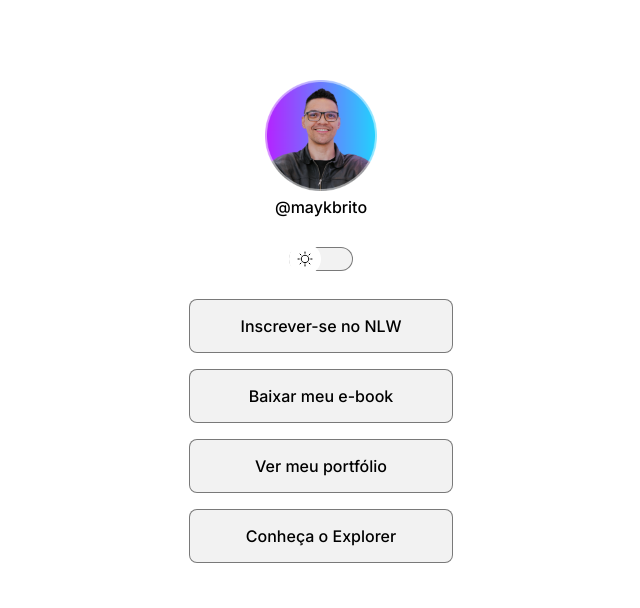
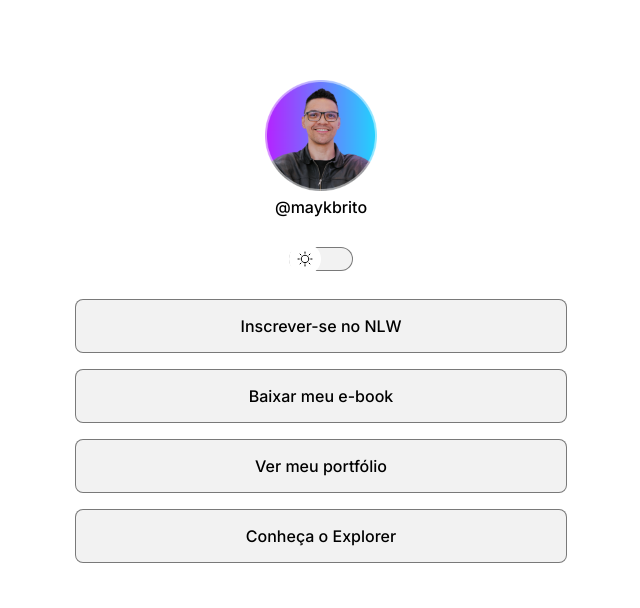
Before and after one commit to CerqueiraNeto/DevLink, a plain HTML site: page index.html in a window 1280 px wide. Shown: the top 608 px of the page, without its empty margins (319-959 px from the left). Drawn offline with nearby package versions, Linux system fonts and the light colour scheme.

Commit message:
Segundo commit

```diff
--- a/style.css
+++ b/style.css
@@ -33,6 +33,7 @@ body{
     background-position: top center;
     background-size: cover;*/
     background: url(--bg-url) no-repeat top center/cover;
+    height: 100vh;
 }
 
 body * {
@@ -42,7 +43,8 @@ body * {
 
 #container {
     /*height: 712px;*/
-    width: 360px;
+    width: 100%;
+    max-width: 588px;
 
     /*border: 1px solid red;
     margin: auto;
@@ -169,3 +171,13 @@ footer {
     text-align: center;
     font-size: 14px;
 }
+
+@media (min-width: 700px) {
+    :root{
+        --bg-url: url(./bg-desktop.jpg)
+    }
+
+    .light {
+        --bg-url: url(./bg-desktop-light.jpg);
+    }
+}
```
Also changed, not shown: bg-desktop-light.jpg (added), bg-desktop.jpg (added).
